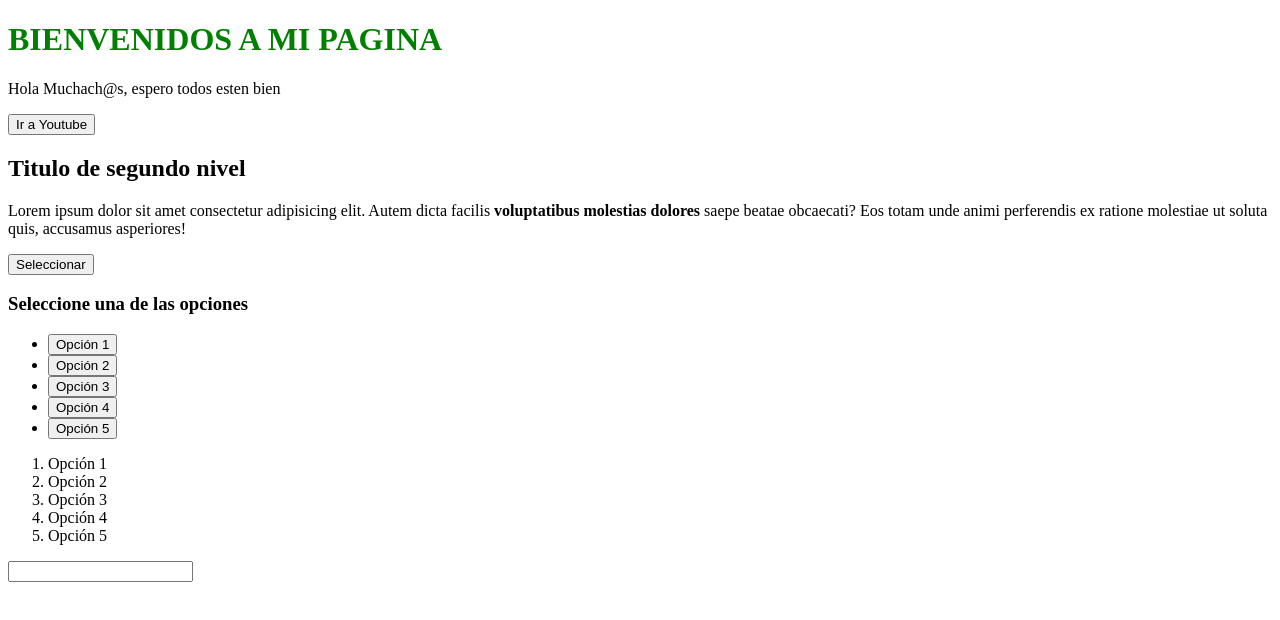
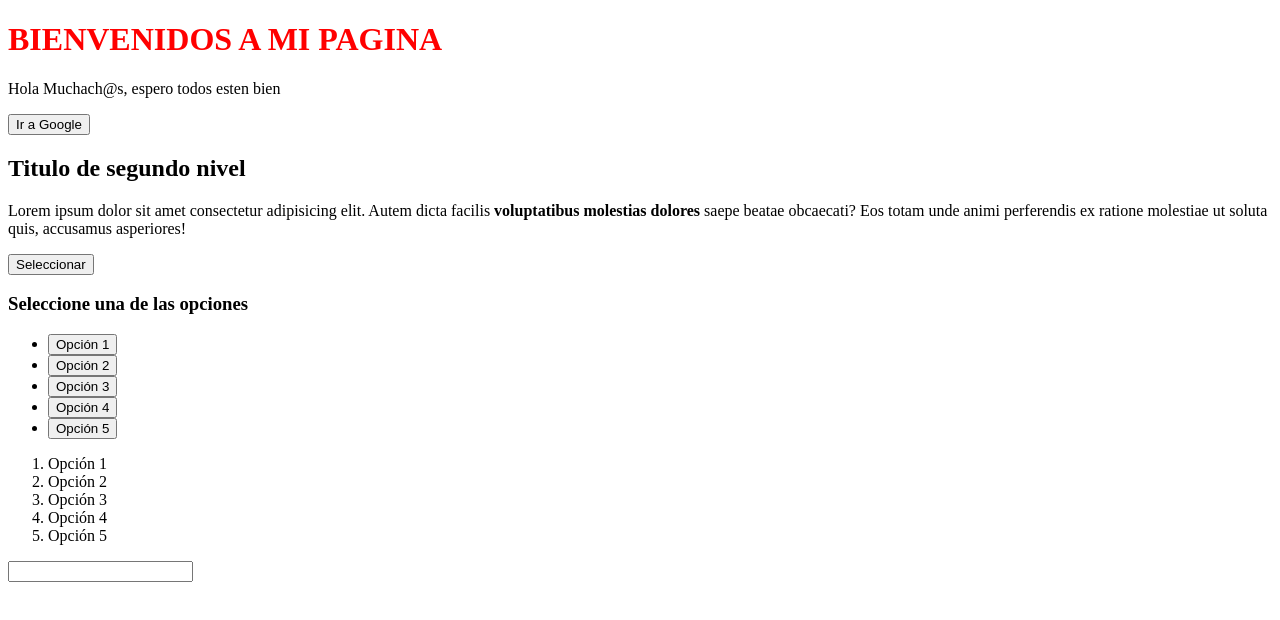
Before and after one commit to Yecid123/RepositorioYR, a plain HTML site: page index.html in a window 1280 px wide. Drawn offline with Linux system fonts and the light colour scheme; files whose address does not match are found by name.

Commit message:
Segundo commit

```diff
--- a/css/estilos.css
+++ b/css/estilos.css
@@ -1,5 +1,5 @@
 h1 {
-    color: green;
+    color: red;
 }
 
 .boton1 {
--- a/index.html
+++ b/index.html
@@ -12,7 +12,7 @@
 <body>
     <h1>BIENVENIDOS A MI PAGINA</h1>
     <p>Hola Muchach@s, espero todos esten bien</p>
-    <a href="https://www.youtube.com/" target="_blank"> <button> Ir a Youtube</button></a>
+    <a href="https://www.google.com/" target="_blank"> <button> Ir a Google</button></a>
     <div>
         <h2>Titulo de segundo nivel</h2>
         Lorem ipsum dolor sit amet consectetur adipisicing elit. Autem dicta facilis
```
